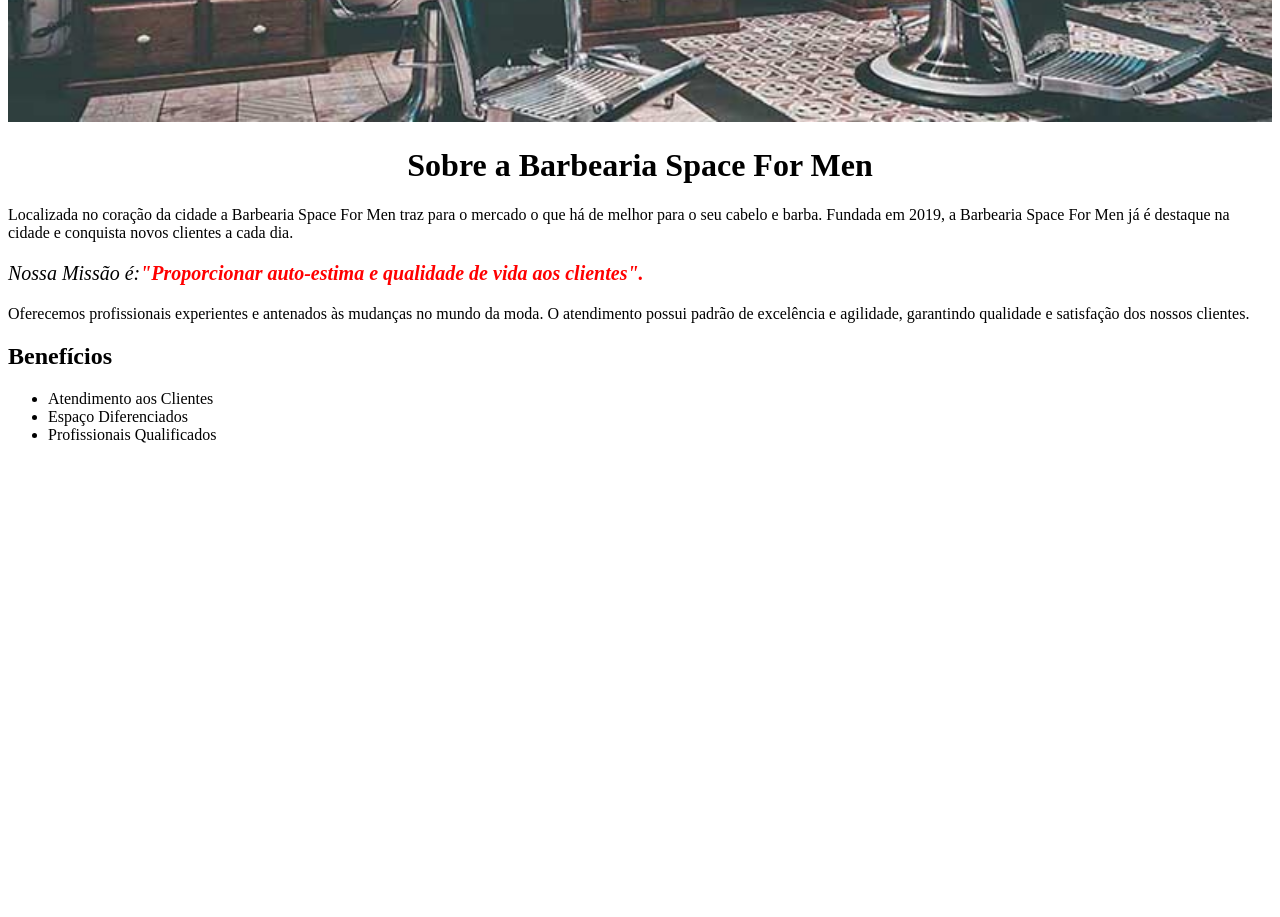
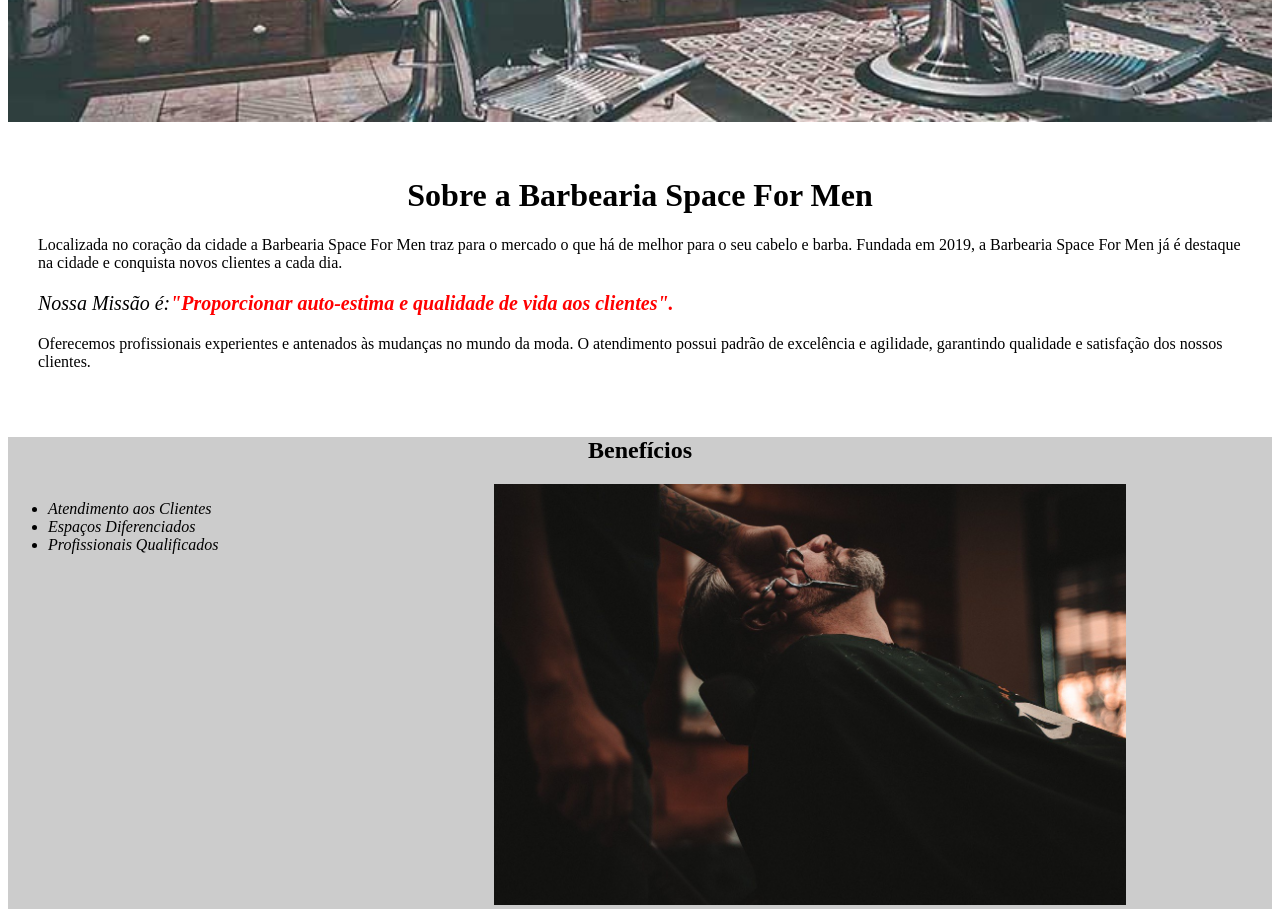
Before and after one commit to pedrohbferreira12-ui/Barbearia, a plain HTML site: page index.html in a window 1280 px wide. Shown: the part 360-1277 px from the top of the page. Before the commit the page ends 820 px from the top, so only its background shows below. Drawn offline with Linux system fonts and the light colour scheme.

Commit message:
atualizamos a pagina da barbearia

```diff
--- a/index.html
+++ b/index.html
@@ -11,27 +11,36 @@
 <body>
 
     <img src="./img/banner.jpg" alt="banner" class="banner">
+    <div class="principal">
         <header>
-        <h1>Sobre a Barbearia Space For Men</h1>
+            <h1 class="titulo-centralizado">Sobre a Barbearia Space For Men</h1>
         </header>
 
         <main>
-        <p>Localizada no coração da cidade a Barbearia Space For Men traz para o mercado o que há de melhor para o seu
+            <p>Localizada no coração da cidade a Barbearia Space For Men traz para o mercado o que há de melhor para o
+                seu
                 cabelo e barba.
-            Fundada em 2019, a Barbearia Space For Men já é destaque na cidade e conquista novos clientes a cada dia.
+                Fundada em 2019, a Barbearia Space For Men já é destaque na cidade e conquista novos clientes a cada
+                dia.
             </p>
-        <p class="missao"><em>Nossa Missão é:<strong>"Proporcionar auto-estima e qualidade de vida aos clientes".</strong></em></p>
+            <p class="missao"><em>Nossa Missão é:<strong>"Proporcionar auto-estima e qualidade de vida aos
+                        clientes".</strong></em></p>
             <p>Oferecemos profissionais experientes e antenados às mudanças no mundo da moda.
                 O atendimento possui padrão de excelência e agilidade, garantindo qualidade e satisfação dos nossos
                 clientes.</p>
 
-        <h2>Benefícios</h2>
+    </div>
+
+    <div class="beneficios">
+        <h2 class="titulo-centralizado">Benefícios</h2>
 
         <ul>
-            <li>Atendimento aos Clientes</li>
-            <li>Espaço Diferenciados</li>
-            <li>Profissionais Qualificados</li>
+            <li class="itens">Atendimento aos Clientes</li>
+            <li class="itens">Espaços Diferenciados</li>
+            <li class="itens">Profissionais Qualificados</li>
         </ul>
+        <img src="./img/beneficios.jpg" alt="beneficios" class="imagembeneficios">
+    </div>
 
     </main>
     <footer></footer>
--- a/style.css
+++ b/style.css
@@ -1,12 +1,39 @@
-.banner{
+.banner {
     width: 100%;
 }
-h1{
+
+.principal {
+    background-color: #ffffff;
+    padding: 30px;
+}
+
+.titulo-centralizado {
     text-align: center;
 }
-.missao{
+
+.missao {
     font-size: 20px;
 }
-em strong{
+
+em strong {
     color: #ff0000;
 }
+
+.beneficios {
+    background-color: #cccccc;
+}
+
+ul {
+    display: inline-block;
+    vertical-align: top;
+    width: 20%;
+    margin-right: 15%;
+}
+
+.itens {
+    font-style: italic;
+}
+
+.imagembeneficios {
+    width: 50%;
+}
```
Also changed, not shown: 3 other files. Lines whose indentation alone changed are shown as unchanged.
